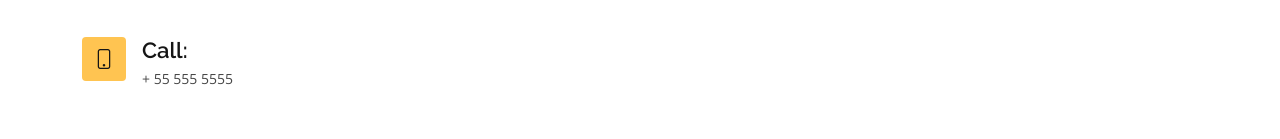
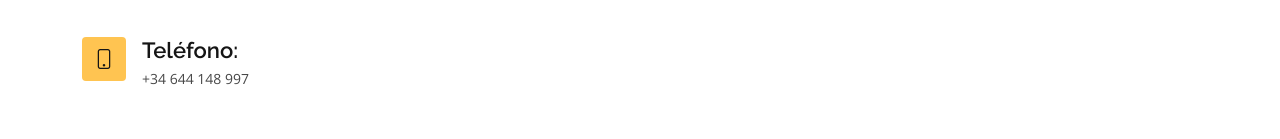
Before and after one commit to dreamphotoai/dreamphotoai.github.io, a plain HTML site: page index.html in a window 1280 px wide. Shown: the part 6615-6754 px from the top of the page. Drawn offline with nearby package versions, Linux system fonts and the light colour scheme.

Commit message:
set number telephone

```diff
--- a/index.html
+++ b/index.html
@@ -574,8 +574,8 @@
               </div>
               <div class="phone">
                 <i class="bi bi-phone"></i>
-                <h4>Call:</h4>
-                <p>+ 55 555 5555</p>
+                <h4>Teléfono:</h4>
+                <p>+34 644 148 997</p>
               </div>
             </div>
           </div>
```
